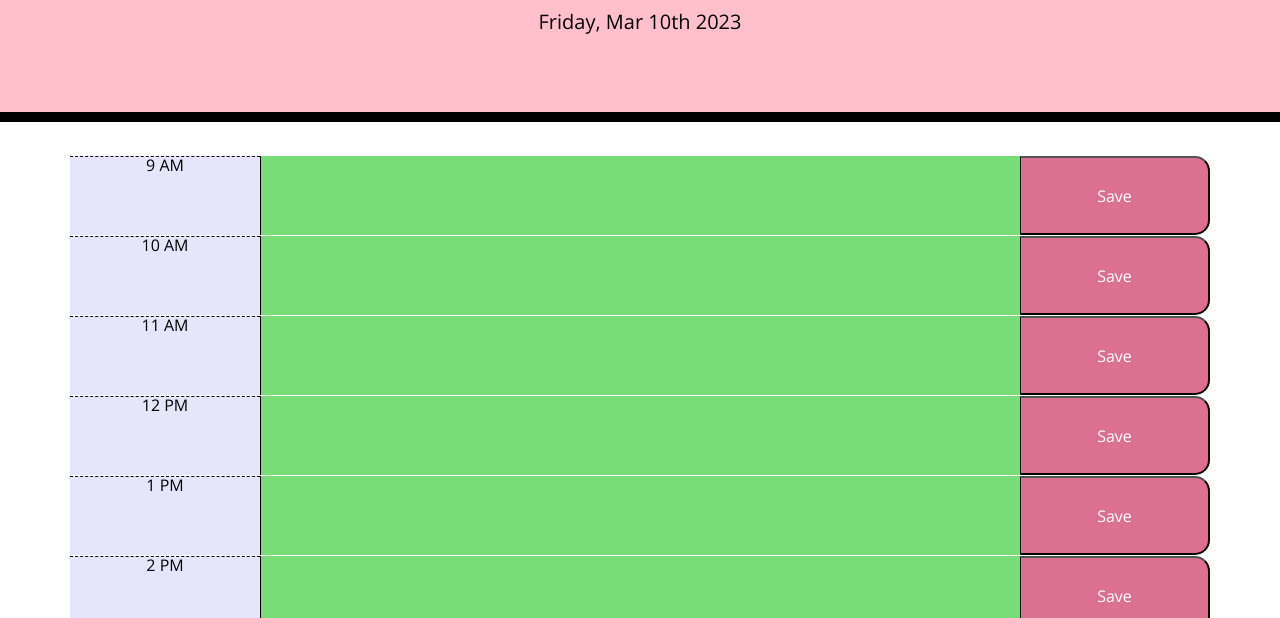
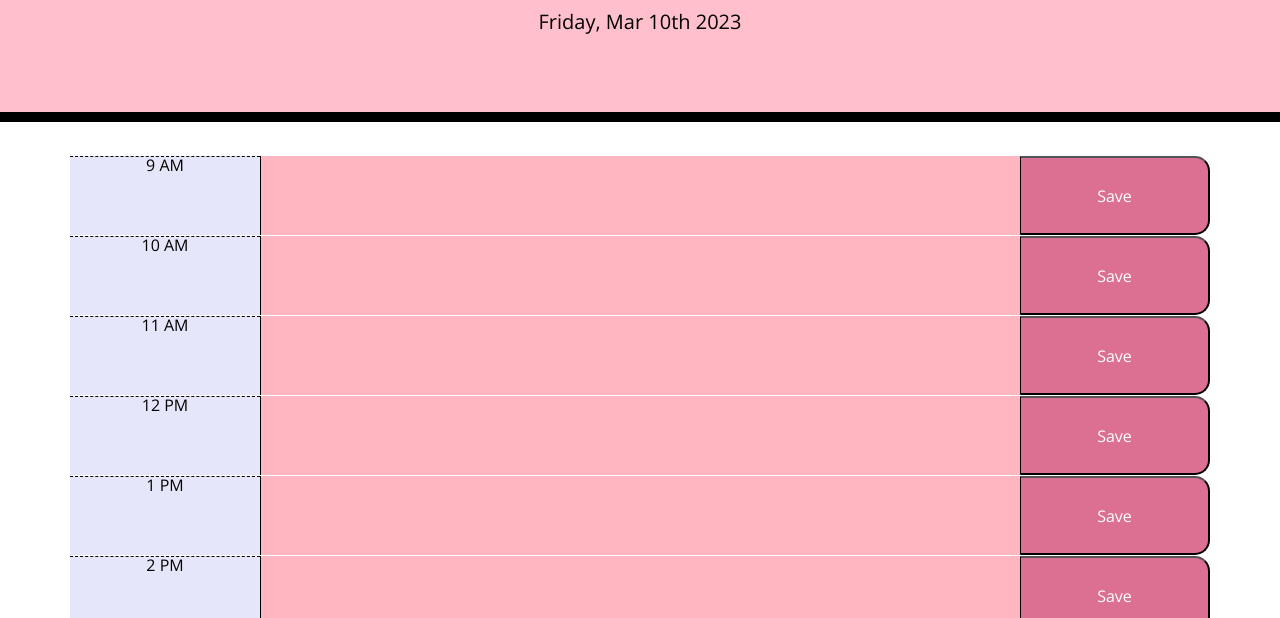
Before and after one commit to kait-kat/Busy-Body, a website: page root/index.html in a window 1280 px wide. Shown: the part 182-800 px from the top of the page. Drawn offline with nearby package versions, Linux system fonts and the light colour scheme.

Commit message:
changed a color in the styling

```diff
--- a/root/style.css
+++ b/root/style.css
@@ -53,7 +53,7 @@ body {
   }
 
   .future {
-    background-color: #77dd77;
+    background-color: lightpink;
     color: white;
   }
 
```
